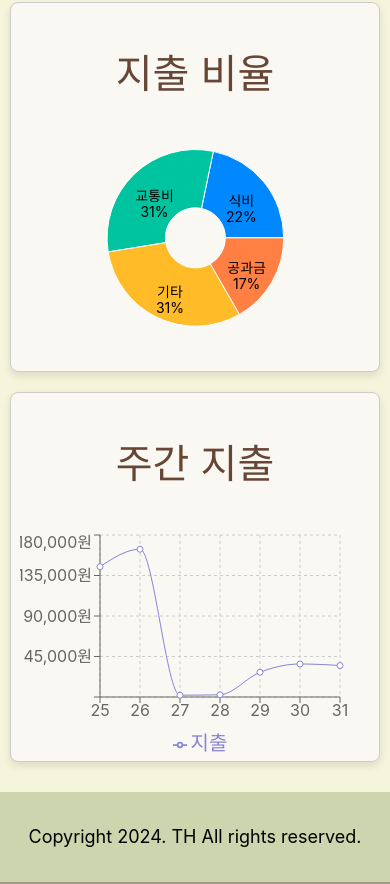
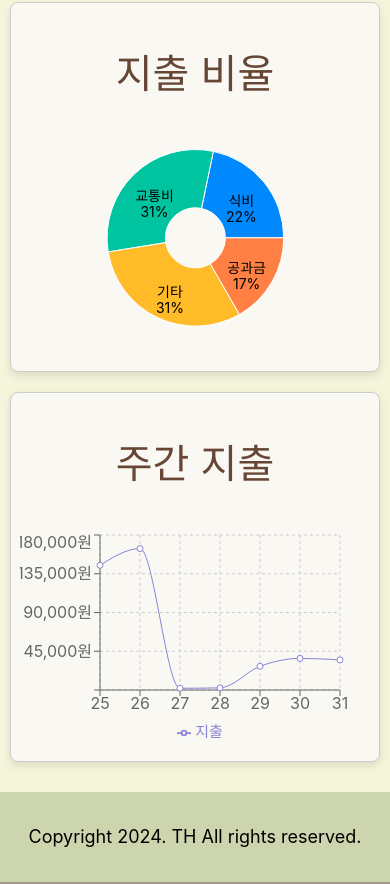
Before and after one commit to PiscesTH/hab, a React (Create React App) app: page / in a window 390 px wide. Shown: the part 882-1766 px from the top of the page. Built offline with nearby package versions, Linux system fonts and the light colour scheme.

Commit message:
2024-09-09 line chart

```diff
--- a/src/App.css
+++ b/src/App.css
@@ -554,6 +554,10 @@ textarea:focus {
   footer {
     font-size: 18px;
   }
+
+  .recharts-legend-item {
+    font-size: 15px;
+  }
 }
 
 @media screen and (max-width: 360px) {
--- a/src/LineChart.js
+++ b/src/LineChart.js
@@ -50,7 +50,7 @@ const DrawChart = (props) => {
           top: 5,
           right: 30,
           left: 20,
-          bottom: 5,
+          bottom: 20,
         }}
       >
         <CartesianGrid strokeDasharray="3 3" />
```
